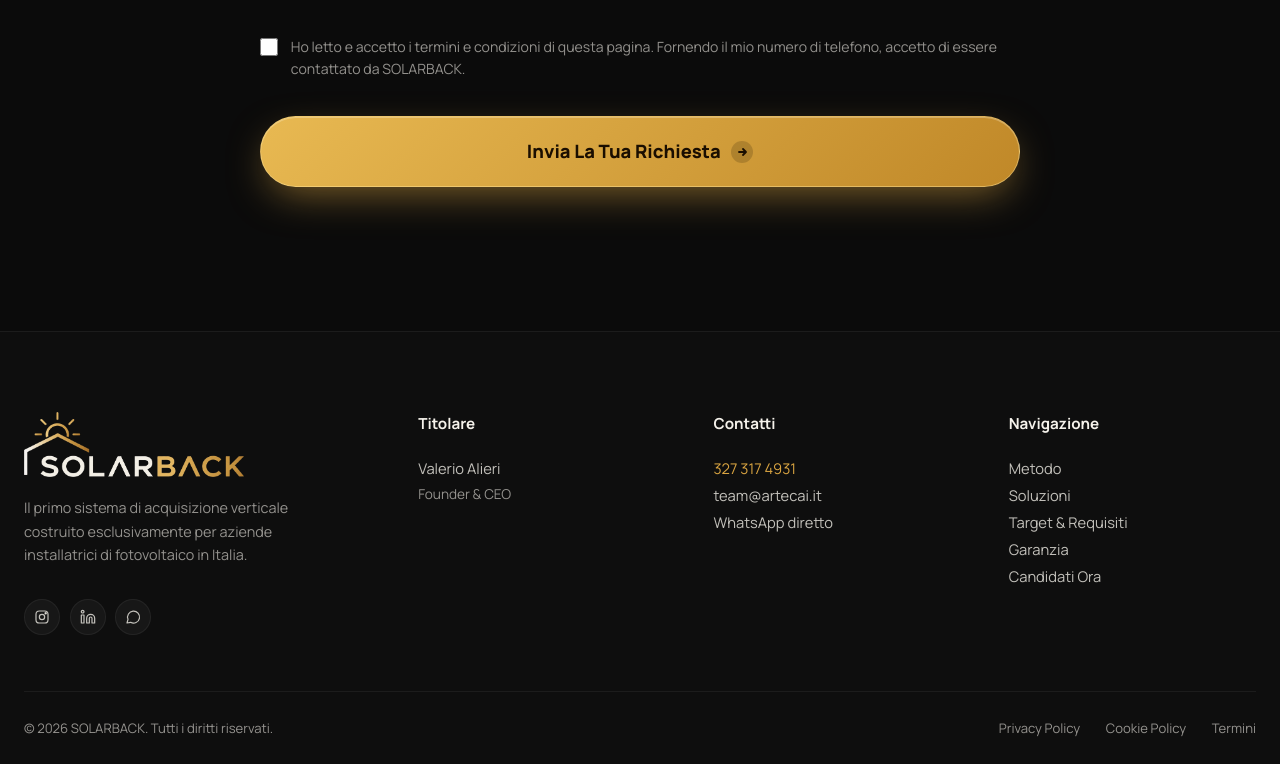
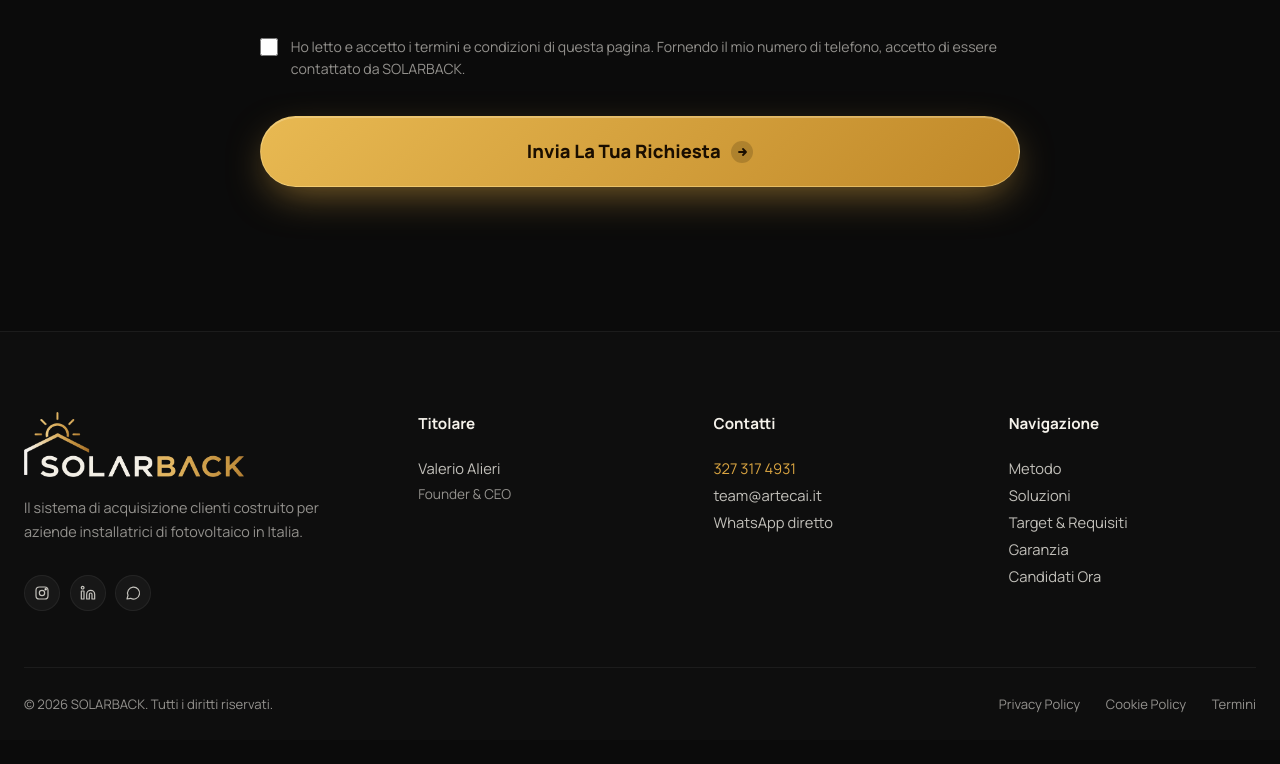
Before and after one commit to marcomasiniprova/solarback-B2b-landing-page, a Next.js app: page / in a window 1280 px wide. Shown: the part 10622-11386 px from the top of the page. After the commit the page ends 11362 px from the top, so only its background shows below. Built offline with nearby package versions, Linux system fonts and the light colour scheme.

Commit message:
copy v2b: footer remove 'verticale'

```diff
--- a/components/Footer.tsx
+++ b/components/Footer.tsx
@@ -21,7 +21,7 @@
             <Image src="/solarback-logo.png" alt="SOLARBACK" width={220} height={65} />
           </a>
           <p className="footer-tagline">
-            Il primo sistema di acquisizione verticale costruito esclusivamente
+            Il sistema di acquisizione clienti costruito
             per aziende installatrici di fotovoltaico in Italia.
           </p>
           <div className="social-row">
```
